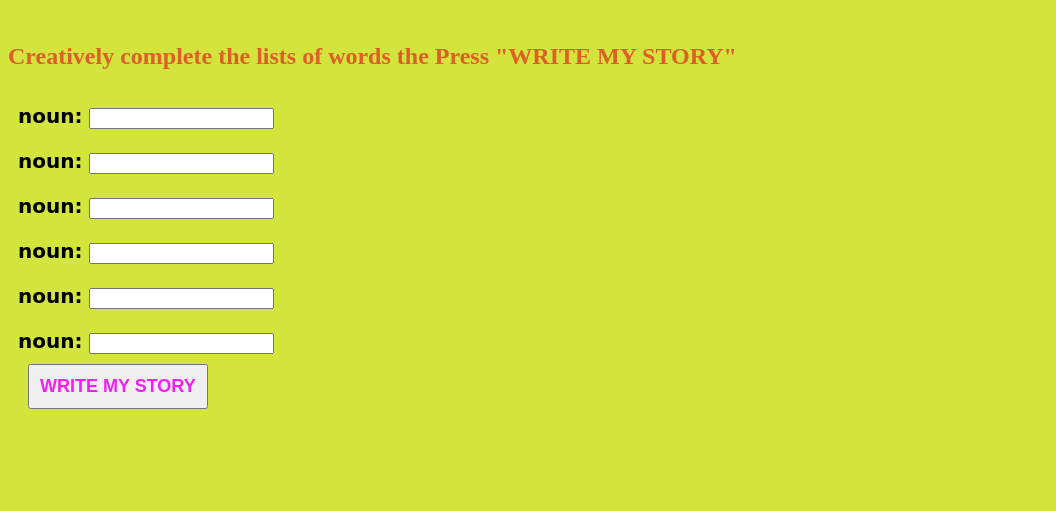
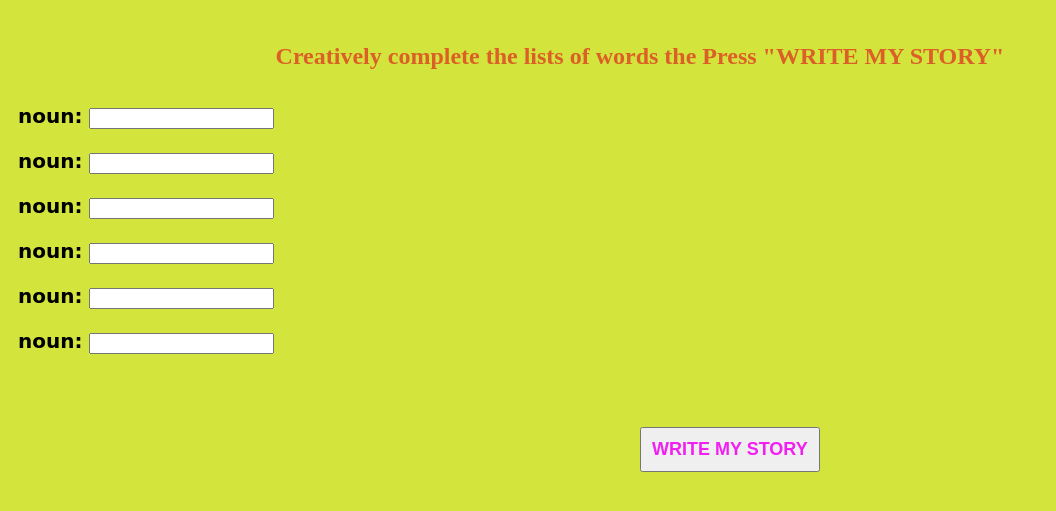
Before and after one commit to CapyJara/mad-lib-game, a plain HTML site: page index.html in a window 1280 px wide. Shown: the part 173-684 px from the top of the page, without its empty margins (0-1056 px from the left). Drawn offline with Linux system fonts and the light colour scheme.

Commit message:
reformatted css

```diff
--- a/main.css
+++ b/main.css
@@ -21,6 +21,7 @@ label {
     font-size: 20px;
     font-weight: bold;
 
+
 }
 
 button {
@@ -30,7 +31,9 @@ button {
     font-size: 18px;
     position: relative;
     left: 20px;
-
+    position: absolute;
+    left: 50%;
+    top: 75%
 }
 
 p.finalStory {
@@ -46,6 +49,7 @@ p.instructions {
     font-weight: bold;
     font-size: 24px;
     color: rgb(219, 95, 38);
+    text-align: center;
 
 }
 
```
